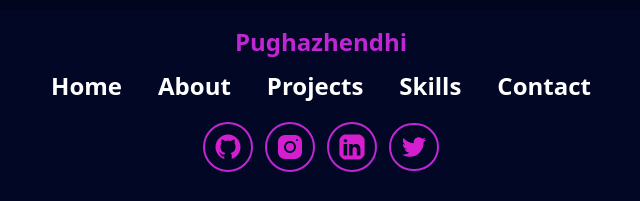
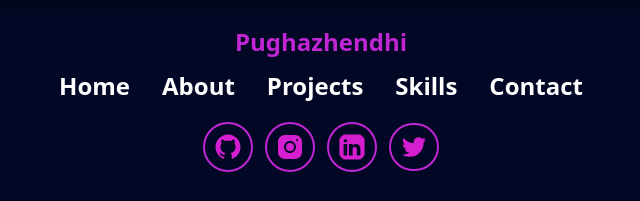
Before and after one commit to pughaz2003/Portfolio, a website: page index.html in a window 1280 px wide. Shown: the part 2807-3008 px from the top of the page, 319-959 px from the left. Drawn offline with nearby package versions, Linux system fonts and the light colour scheme; a web font is replaced by a local one.

Commit message:
modified

```diff
--- a/index.html
+++ b/index.html
@@ -323,7 +323,7 @@
 <footer class="bg-color-primary-light p-4">
   <p class="text-2xl font-semibold text-center text-fuchsia-600">Pughazhendhi</p>
   <div class="flex justify-center mt-3 ">
-    <ul class="flex  flex-wrap items-center  gap-9 text-2xl  font-semibold text-center">
+    <ul class="flex  flex-wrap justify-center gap-8 text-2xl  font-semibold ">
       <li><a href="#home" class="hover:text-color-secondary ease-in duration-200">Home</a></li>
       <li><a href="#about" class="hover:text-color-secondary ease-in duration-200">About</a></li>
       <li><a href="#projects" class="hover:text-color-secondary ease-in duration-200">Projects</a></li>
```
